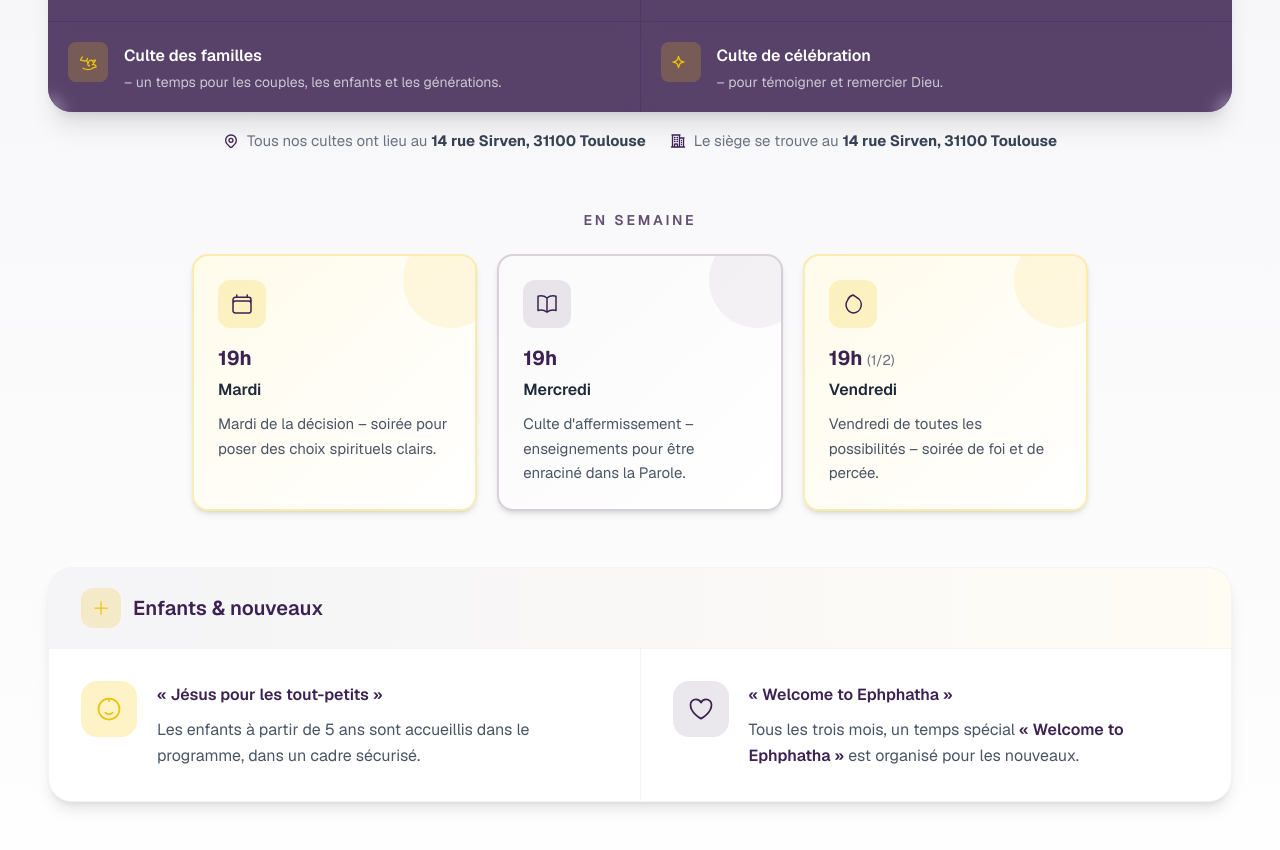
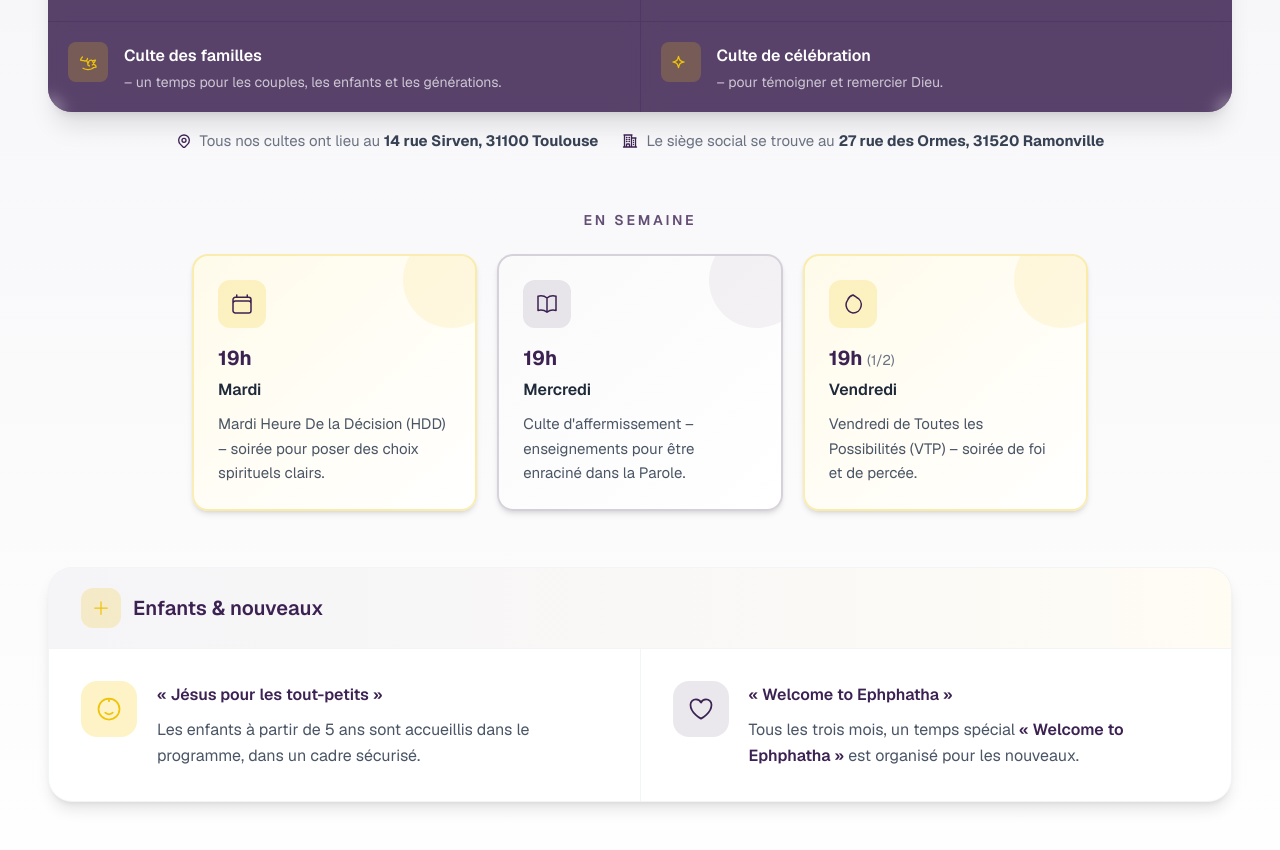
Before and after one commit to josuengwala27/Site-Mission-vang-lique-Ephphatha, a Next.js app in the folder site/: page /cultes in a window 1280 px wide. Shown: the part 882-1732 px from the top of the page. Built offline with nearby package versions, Linux system fonts and the light colour scheme; no server answers.

Commit message:
refonte remarque pilote solange

```diff
--- a/site/app/calendrier/page.tsx
+++ b/site/app/calendrier/page.tsx
@@ -11,14 +11,14 @@ const T = {
     weeklySupra: 'Chaque semaine',
     weeklyTitle: 'Programme hebdomadaire',
     calendarSupra: 'Mois par mois',
-    calendarTitle: 'Calendrier interactif',
+    calendarTitle: 'Calendrier',
     calendarDesc: 'Cliquez sur un jour pour voir les événements récurrents et les événements spéciaux de l\'année.',
     days: [
       { day: 'Lundi – Samedi', events: [{ time: '5h – 7h', label: 'Matinale de prière', sub: 'Zoom' }] },
-      { day: 'Mardi', events: [{ time: '19h', label: 'Mardi de la décision', sub: '' }, { time: '0h – 3h', label: 'Veillée dénomination', sub: '' }] },
+      { day: 'Mardi', events: [{ time: '19h', label: 'Mardi Heure De la Décision (HDD)', sub: '' }, { time: '0h – 3h', label: 'Veillée dénomination', sub: '' }] },
       { day: 'Mercredi', events: [{ time: '19h', label: "Culte d'affermissement", sub: '' }, { time: '0h – 3h', label: 'Veillée des familles', sub: '' }] },
       { day: 'Jeudi', events: [{ time: '0h – 3h', label: 'Veillée des familles', sub: '' }] },
-      { day: 'Vendredi', events: [{ time: '19h', label: 'Vendredi des possibilités', sub: '1×/2 semaines' }] },
+      { day: 'Vendredi', events: [{ time: '19h', label: 'Vendredi de Toutes les Possibilités (VTP)', sub: '1×/2 semaines' }] },
       { day: 'Samedi d\'alliance', events: [{ time: '12h – 16h', label: 'Samedi d\'alliance', sub: 'Chaque samedi · Évangélisation pour tous' }], highlight: true },
       { day: 'Samedi', events: [{ time: '22h – 0h', label: 'Veillée du staff', sub: '' }] },
       { day: 'Dimanche', events: [{ time: '7h30 · 9h · 11h', label: 'Cultes du dimanche', sub: '14 rue Sirven, 31100 Toulouse' }] },
@@ -34,10 +34,10 @@ const T = {
     calendarDesc: 'Click on a day to see recurring and special events for the year.',
     days: [
       { day: 'Monday – Saturday', events: [{ time: '5 AM – 7 AM', label: 'Morning prayer', sub: 'Zoom' }] },
-      { day: 'Tuesday', events: [{ time: '7 PM', label: 'Tuesday of Decision', sub: '' }, { time: '12 AM – 3 AM', label: 'Denomination watch', sub: '' }] },
+      { day: 'Tuesday', events: [{ time: '7 PM', label: 'Tuesday Hour of Decision (HDD)', sub: '' }, { time: '12 AM – 3 AM', label: 'Denomination watch', sub: '' }] },
       { day: 'Wednesday', events: [{ time: '7 PM', label: 'Strengthening Service', sub: '' }, { time: '12 AM – 3 AM', label: 'Families watch', sub: '' }] },
       { day: 'Thursday', events: [{ time: '12 AM – 3 AM', label: 'Families watch', sub: '' }] },
-      { day: 'Friday', events: [{ time: '7 PM', label: 'Friday of Possibilities', sub: 'Bi-weekly' }] },
+      { day: 'Friday', events: [{ time: '7 PM', label: 'Friday of All Possibilities (VTP)', sub: 'Bi-weekly' }] },
       { day: 'Saturday of Alliance', events: [{ time: '12 PM – 4 PM', label: 'Saturday of Alliance', sub: 'Every Saturday · Evangelism for everyone' }], highlight: true },
       { day: 'Saturday', events: [{ time: '10 PM – 12 AM', label: 'Staff watch', sub: '' }] },
       { day: 'Sunday', events: [{ time: '7:30 · 9 · 11 AM', label: 'Sunday services', sub: '14 Sirven Street, 31100 Toulouse' }] },
--- a/site/app/contact/page.tsx
+++ b/site/app/contact/page.tsx
@@ -13,8 +13,8 @@ const T = {
     coordTitle: 'Coordonnées',
     serviceLocation: 'Lieu des cultes',
     serviceAddress: '14 rue Sirven, 31100 Toulouse',
-    hqLabel: 'Siège & bureaux',
-    hqAddress: '14 rue Sirven, 31100 Toulouse',
+    hqLabel: 'Siège social & bureaux',
+    hqAddress: '27 rue des Ormes, 31520 Ramonville',
     phone: 'Téléphone',
     email: 'Email',
     formTitle: 'Formulaire de contact',
@@ -38,8 +38,8 @@ const T = {
     coordTitle: 'Contact info',
     serviceLocation: 'Service location',
     serviceAddress: '14 Sirven Street, 31100 Toulouse',
-    hqLabel: 'Headquarters',
-    hqAddress: '14 Sirven Street, 31100 Toulouse',
+    hqLabel: 'Registered office',
+    hqAddress: '27 Ormes Street, 31520 Ramonville',
     phone: 'Phone',
     email: 'Email',
     formTitle: 'Contact form',
--- a/site/app/cultes/layout.tsx
+++ b/site/app/cultes/layout.tsx
@@ -4,11 +4,11 @@ import { getBaseUrl } from '@/lib/seo';
 export const metadata: Metadata = {
   title: 'Cultes & horaires',
   description:
-    'Horaires des cultes à Toulouse : dimanche 7h30, 9h et 11h. Mardi de la décision, culte d’affermissement, vendredi des possibilités. Lieu : 14 rue Sirven.',
+    'Horaires des cultes à Toulouse : dimanche 7h30, 9h et 11h. Mardi Heure De la Décision (HDD), culte d’affermissement, Vendredi de Toutes les Possibilités (VTP). Lieu : 14 rue Sirven.',
   openGraph: {
     title: 'Cultes & horaires',
     description:
-      'Horaires des cultes à Toulouse : dimanche 7h30, 9h et 11h. Mardi de la décision, culte d’affermissement, vendredi des possibilités.',
+      'Horaires des cultes à Toulouse : dimanche 7h30, 9h et 11h. Mardi Heure De la Décision (HDD), culte d’affermissement, Vendredi de Toutes les Possibilités (VTP).',
     url: `${getBaseUrl()}/cultes`,
   },
 };
--- a/site/app/cultes/page.tsx
+++ b/site/app/cultes/page.tsx
@@ -10,11 +10,11 @@ const T = {
     heroSub: 'Tout au long de la semaine, nous nous rassemblons pour rechercher la présence de Dieu et voir des vies transformées.',
     weekdays: 'En semaine',
     tuesdayLabel: 'Mardi – 19h ·',
-    tuesdayText: 'Mardi de la décision – soirée pour poser des choix spirituels clairs.',
+    tuesdayText: 'Mardi Heure De la Décision (HDD) – soirée pour poser des choix spirituels clairs.',
     wednesdayLabel: 'Mercredi – 19h ·',
     wednesdayText: "Culte d'affermissement – enseignements pour être enraciné dans la Parole.",
     fridayLabel: 'Vendredi – 19h (1/2) ·',
-    fridayText: 'Vendredi de toutes les possibilités – soirée de foi et de percée.',
+    fridayText: 'Vendredi de Toutes les Possibilités (VTP) – soirée de foi et de percée.',
     sundayTitle: 'Dimanche – 3 cultes',
     sundayTimes: '7h30 · 9h00 · 11h00',
     sundayTime1: '7h30',
@@ -31,8 +31,8 @@ const T = {
     addressTitle: 'Adresse des cultes',
     addressText1: 'Tous nos cultes ont lieu au',
     addressPlace1: '14 rue Sirven, 31100 Toulouse',
-    addressText2: 'Le siège se trouve au',
-    addressPlace2: '14 rue Sirven, 31100 Toulouse',
+    addressText2: 'Le siège social se trouve au',
+    addressPlace2: '27 rue des Ormes, 31520 Ramonville',
     kidsTitle: 'Enfants & nouveaux',
     kidsText1: 'Les enfants à partir de 5 ans sont accueillis dans le programme',
     kidsProgram: '« Jésus pour les tout-petits »',
@@ -72,11 +72,11 @@ const T = {
     heroSub: 'Throughout the week, we gather to seek the presence of God and see lives transformed.',
     weekdays: 'Weekdays',
     tuesdayLabel: 'Tuesday – 7 PM ·',
-    tuesdayText: 'Tuesday of Decision – an evening to make clear spiritual choices.',
+    tuesdayText: 'Tuesday Hour of Decision (HDD) – an evening to make clear spiritual choices.',
     wednesdayLabel: 'Wednesday – 7 PM ·',
     wednesdayText: 'Strengthening Service – teachings to be rooted in the Word.',
     fridayLabel: 'Friday – 7 PM (bi-weekly) ·',
-    fridayText: 'Friday of All Possibilities – an evening of faith and breakthrough.',
+    fridayText: 'Friday of All Possibilities (VTP) – an evening of faith and breakthrough.',
     sundayTitle: 'Sunday – 3 services',
     sundayTimes: '7:30 AM · 9:00 AM · 11:00 AM',
     sundayTime1: '7:30 AM',
@@ -93,8 +93,8 @@ const T = {
     addressTitle: 'Service address',
     addressText1: 'All our services take place at',
     addressPlace1: '14 Sirven Street, 31100 Toulouse',
-    addressText2: 'Our headquarters are located at',
-    addressPlace2: '14 Sirven Street, 31100 Toulouse',
+    addressText2: 'Our registered office is at',
+    addressPlace2: '27 Ormes Street, 31520 Ramonville',
     kidsTitle: 'Children & newcomers',
     kidsText1: 'Children aged 5 and above are welcomed in the',
     kidsProgram: '"Jesus for Little Ones"',
--- a/site/app/donner/page.tsx
+++ b/site/app/donner/page.tsx
@@ -14,8 +14,8 @@ const T = {
       "Comme au temps de Moïse, l'ouvrage n'a pas été réalisé par un seul homme, mais par tout le peuple qui a participé volontairement.",
     projectTitle: 'Le projet bâtiment Ramonville',
     projectDesc: 'Un lieu stratégique au',
-    projectAddress: '14 rue Sirven, 31100 Toulouse',
-    projectEnd: ', actuellement en travaux. Ce bâtiment deviendra un centre spirituel pour la prière, la formation et l\'envoi.',
+    projectAddress: '27 rue des Ormes, 31520 Ramonville',
+    projectEnd: ', actuellement en travaux. Ce bâtiment deviendra un centre spirituel pour la prière, la formation et l\'envoi. Le siège social se trouve au 27 rue des Ormes. Les cultes ont lieu au 14 rue Sirven, 31100 Toulouse.',
     bankTransfer: 'Virement bancaire',
     beneficiary: 'Bénéficiaire',
     label: 'Libellé',
@@ -39,8 +39,8 @@ const T = {
       'As in the time of Moses, the work was not accomplished by one person alone, but by all the people who contributed willingly.',
     projectTitle: 'The Ramonville building project',
     projectDesc: 'A strategic location at',
-    projectAddress: '14 Sirven Street, 31100 Toulouse',
-    projectEnd: ', currently under construction. This building will become a spiritual centre for prayer, training and sending.',
+    projectAddress: '27 Ormes Street, 31520 Ramonville',
+    projectEnd: ', currently under construction. This building will become a spiritual centre for prayer, training and sending. The registered office is at 27 Ormes Street. Services are held at 14 Sirven Street, 31100 Toulouse.',
     bankTransfer: 'Bank transfer',
     beneficiary: 'Beneficiary',
     label: 'Reference',
--- a/site/app/page.tsx
+++ b/site/app/page.tsx
@@ -25,7 +25,7 @@ const T = {
     axe3: "Formation", axe3t: "Un Pôle formation structuré en trois écoles pour poser des bases solides et préparer chacun au service.",
     cultesTitle: "Cultes & temps forts",
     weekday: "En semaine", sunday: "Dimanche – 3 cultes",
-    w1: "Mardi de la décision", w2: "Culte d\u2019affermissement", w3: "Vendredi de toutes les possibilités",
+    w1: "Mardi Heure De la Décision (HDD)", w2: "Culte d\u2019affermissement", w3: "Vendredi de Toutes les Possibilités (VTP)",
     s1: "Culte des nations", s2: "Culte de la grande invitation", s3: "Culte des familles", s4: "Culte de célébration",
     temoTag: "Témoignages", temoTitle: "Des vies transformées",
     t1: "Ephphatha a transformé ma vie. J\u2019ai découvert ma destinée et une famille spirituelle qui m\u2019accompagne au quotidien.",
@@ -54,7 +54,7 @@ const T = {
     axe3: "Training", axe3t: "A structured Training Centre with three schools to lay solid foundations and prepare everyone for service.",
     cultesTitle: "Services & highlights",
     weekday: "Weekdays", sunday: "Sunday – 3 services",
-    w1: "Tuesday of Decision", w2: "Strengthening Service", w3: "Friday of All Possibilities",
+    w1: "Tuesday Hour of Decision (HDD)", w2: "Strengthening Service", w3: "Friday of All Possibilities (VTP)",
     s1: "Nations Service", s2: "Great Invitation Service", s3: "Family Service", s4: "Celebration Service",
     temoTag: "Testimonies", temoTitle: "Lives transformed",
     t1: "Ephphatha transformed my life. I discovered my destiny and a spiritual family that walks with me every day.",
--- a/site/components/CalendarView.tsx
+++ b/site/components/CalendarView.tsx
@@ -56,7 +56,7 @@ function buildRecurring(locale: 'fr' | 'en'): Record<string, CalEvent[]> {
       events.push(ev(L ? 'Cultes du dimanche' : 'Sunday services', L ? '7h30 · 9h · 11h' : '7:30 · 9 · 11 AM', 'culte'));
     }
     if (dow === 2) {
-      events.push(ev(L ? 'Mardi de la décision' : 'Tuesday of Decision', '19h', 'culte'));
+      events.push(ev(L ? 'Mardi Heure De la Décision (HDD)' : 'Tuesday Hour of Decision (HDD)', '19h', 'culte'));
       events.push(ev(L ? 'Veillée dénomination' : 'Denomination watch', L ? '0h – 3h' : '12 – 3 AM', 'priere'));
     }
     if (dow === 3) {
@@ -67,7 +67,7 @@ function buildRecurring(locale: 'fr' | 'en'): Record<string, CalEvent[]> {
       events.push(ev(L ? 'Veillée des familles' : 'Families watch', L ? '0h – 3h' : '12 – 3 AM', 'priere'));
     }
     if (dow === 5) {
-      events.push(ev(L ? 'Vendredi des possibilités' : 'Friday of Possibilities', L ? '19h (1×/2 sem.)' : '7 PM (bi-weekly)', 'culte'));
+      events.push(ev(L ? 'Vendredi de Toutes les Possibilités (VTP)' : 'Friday of All Possibilities (VTP)', L ? '19h (1×/2 sem.)' : '7 PM (bi-weekly)', 'culte'));
     }
     if (dow === 6) {
       events.push(ev(L ? 'Samedi d\'alliance' : 'Saturday of Alliance', L ? '12h – 16h' : '12 PM – 4 PM', 'evangelisation'));
--- a/site/lib/calendarData.ts
+++ b/site/lib/calendarData.ts
@@ -1,6 +1,6 @@
 /**
  * Données du calendrier annuel de l'église : thèmes mensuels, événements spéciaux, cultes spéciaux du dimanche.
- * Année de référence affichée dans le calendrier interactif.
+ * Année de référence affichée dans le calendrier.
  */
 
 export const CALENDAR_YEAR = 2026;
```
